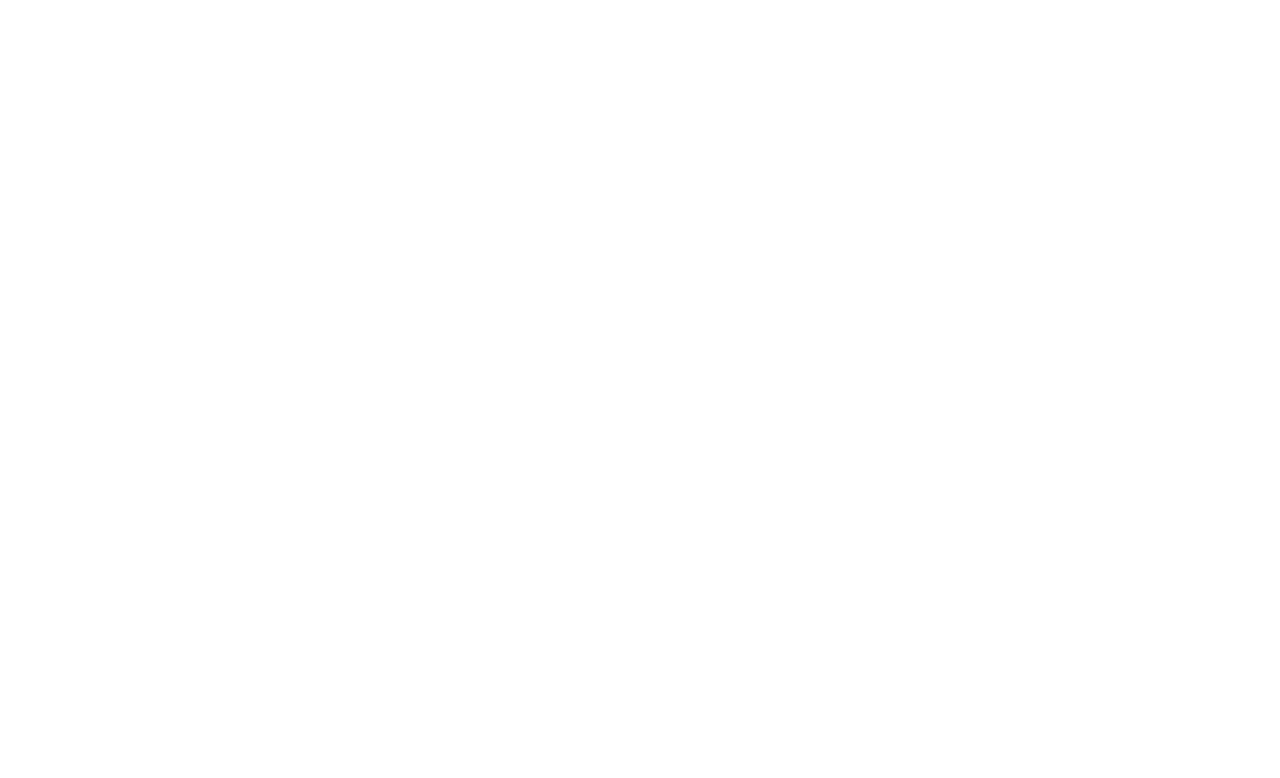
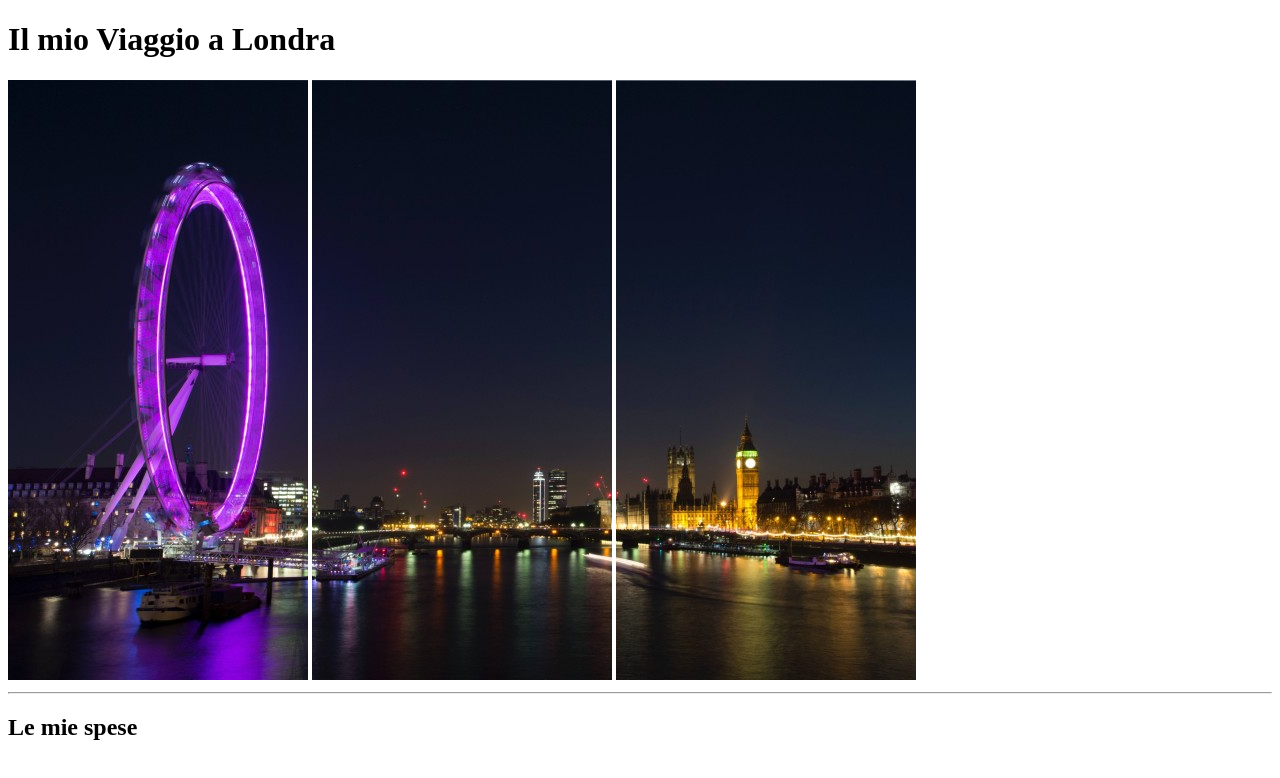
Before and after one commit to AlbertoCavans/html-london-trip, a plain HTML site: page index.html in a window 1280 px wide. Drawn offline with Linux system fonts and the light colour scheme.

Commit message:
structure section 1

```diff
--- a/index.html
+++ b/index.html
@@ -15,3 +15,35 @@
         <title>London trip</title>
 
     </head>
+
+    <body>
+
+        <!-- Intestazione -->
+        <header>
+
+            <h1>Il mio Viaggio a Londra</h1>
+
+            <img src="./img/pexels-bill-emrich-230794-0.jpg" alt="img1">
+            <img src="./img/pexels-bill-emrich-230794-1.jpg" alt="img2">
+            <img src="./img/pexels-bill-emrich-230794-2.jpg" alt="img3">
+
+            <hr>
+
+        </header>
+
+        <main>
+
+            <section>
+
+                <h2> Le mie spese</h2>
+
+                <table>
+
+
+                </table>
+            </section>
+
+
+
+        </main>
+    </body>
```
